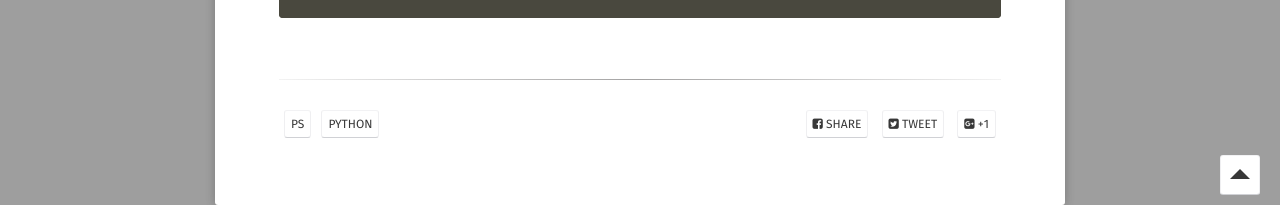
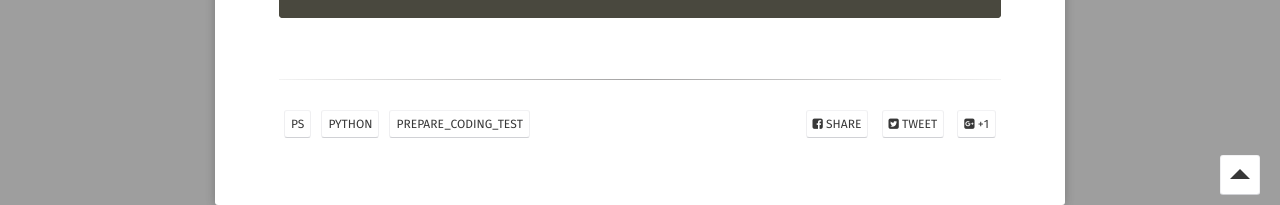
Before and after one commit to leesk212/leesk212.github.io, a Jekyll site: the page built from _posts/2025-01-15-[PS][Python]순열조합BFS.md, in a window 1280 px wide and 900 px high, scrolled down 4631 px. Shown: the part 695-900 px from the top of the window. Built offline with Jekyll 4.4.1, drawn with Linux system fonts in a browser that asks for light colours; some web fonts are replaced; our own code applies the rules of GitHub Pages for plain Markdown files; comment, search, counter and statistics services are not loaded.

Commit message:
Update 2025-01-15-[PS][Python]순열조합BFS.md

```diff
--- a/_posts/2025-01-15-[PS][Python]순열조합BFS.md
+++ b/_posts/2025-01-15-[PS][Python]순열조합BFS.md
@@ -1,6 +1,6 @@
 ---
 toc: True
-tags: PS PYTHON
+tags: PS PYTHON prepare_coding_test
 ---
 
 # Python Library 활용
```
